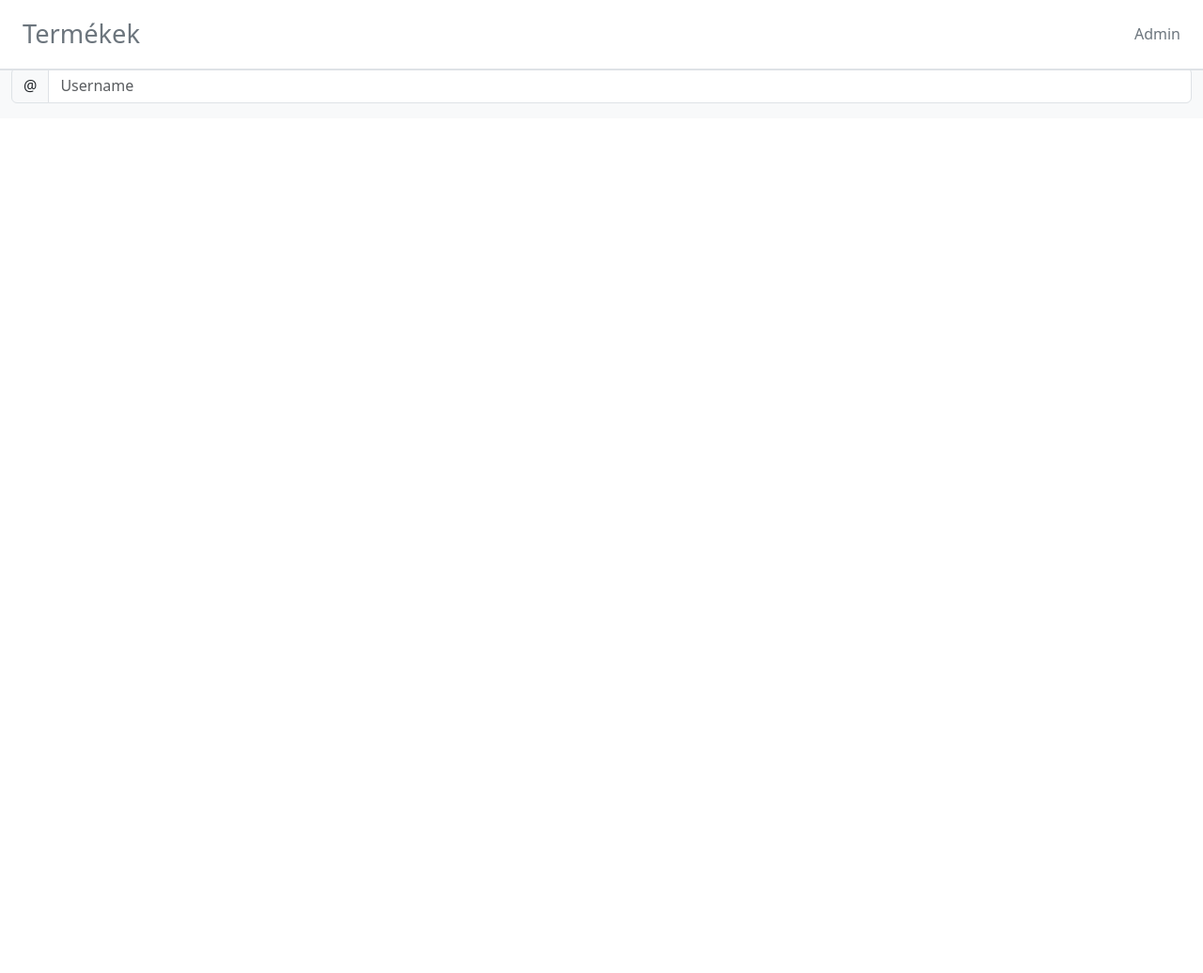
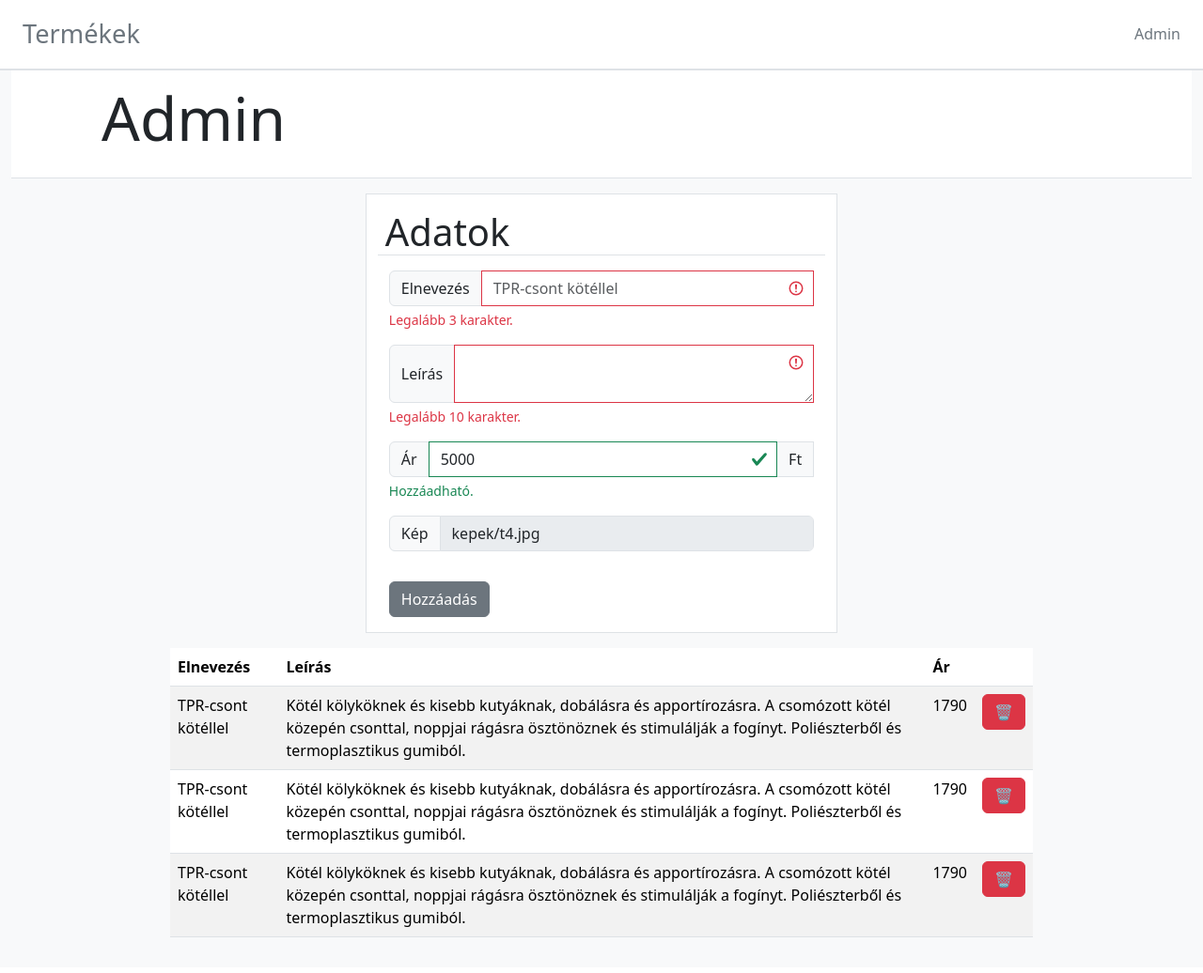
Before and after one commit to KAkos27/MVCWebshop, a plain HTML site: page index.html in a window 1280 px wide. Shown: the whole page at 94% size. Before the commit the page ends 800 px from the top, so only its background shows below. Drawn offline with nearby package versions, Linux system fonts and the light colour scheme.

Commit message:
admin oldal html

```diff
--- a/index.html
+++ b/index.html
@@ -40,15 +40,156 @@
         </div>
       </header>
       <section class="foOldal row my-4 pt-5">
-        <div class="input-group mb-3">
-          <span class="input-group-text" id="basic-addon1">@</span>
-          <input
-            type="text"
-            class="form-control"
-            placeholder="Username"
-            aria-label="Username"
-            aria-describedby="basic-addon1"
-          />
+        <div class="admin-valtozo">
+          <div class="container-fluid py-3 px-5 mb-3 bg-white border-bottom">
+            <div class="row m-0 d-flex align-items-center">
+              <h2 class="col-6 col-md-4 display-3 px-5">Admin</h2>
+            </div>
+          </div>
+          <div
+            id="admin-form"
+            class="container bg-white border py-3 mx-3 mx-auto"
+            style="width: 40%"
+          >
+            <h2 class="display-6 border-bottom mb-3 px-2">Adatok</h2>
+
+            <form class="was-validated">
+              <div class="container">
+                <div class="input-group mb-3">
+                  <span class="input-group-text" id="inputGroup-sizing-default"
+                    >Elnevezés</span
+                  >
+                  <input
+                    id="tipus"
+                    type="text"
+                    class="form-control"
+                    placeholder="TPR-csont kötéllel"
+                    pattern=".{3,}"
+                    required=""
+                  />
+                  <div class="valid-feedback">Hozzáadható.</div>
+                  <div class="invalid-feedback">Legalább 3 karakter.</div>
+                </div>
+
+                <div class="input-group mb-3">
+                  <span class="input-group-text">Leírás</span>
+                  <textarea
+                    class="form-control"
+                    aria-label="With textarea"
+                    minlength="10"
+                    maxlength="200"
+                    required=""
+                    style="max-height: 120px"
+                  ></textarea>
+                  <div class="valid-feedback">Hozzáadható.</div>
+                  <div class="invalid-feedback">Legalább 10 karakter.</div>
+                </div>
+
+                <div class="input-group mb-3">
+                  <span class="input-group-text" id="inputGroup-sizing-default"
+                    >Ár</span
+                  >
+                  <input
+                    id="ar"
+                    type="number"
+                    min="0"
+                    max="100000"
+                    value="5000"
+                    class="form-control"
+                    required=""
+                  />
+                  <span class="input-group-text" id="inputGroup-sizing-default"
+                    >Ft</span
+                  >
+                  <div class="valid-feedback">Hozzáadható.</div>
+                  <div class="invalid-feedback">Elvárt érték: 0 - 100000.</div>
+                </div>
+
+                <div class="input-group mb-3">
+                  <span class="input-group-text" id="inputGroup-sizing-default"
+                    >Kép</span
+                  >
+                  <input
+                    id="kep"
+                    type="text"
+                    class="form-control"
+                    aria-label="Sizing example input"
+                    aria-describedby="inputGroup-sizing-default"
+                    value="kepek/t4.jpg"
+                    disabled=""
+                  />
+                </div>
+              </div>
+
+              <div class="container pt-3">
+                <button
+                  type="submit"
+                  id="submitTablazat"
+                  class="btn btn-secondary"
+                >
+                  Hozzáadás
+                </button>
+              </div>
+            </form>
+          </div>
+          <div id="admin-tablazat" class="bg-light container-fluid py-3 w-75">
+            <div class="table-responsive">
+              <table class="table table-striped">
+                <thead>
+                  <tr>
+                    <th>Elnevezés</th>
+                    <th>Leírás</th>
+                    <th>Ár</th>
+                    <th></th>
+                  </tr>
+                </thead>
+                <tbody>
+                  <tr>
+                    <td>TPR-csont kötéllel</td>
+                    <td>
+                      Kötél kölyköknek és kisebb kutyáknak, dobálásra és
+                      apportírozásra. A csomózott kötél közepén csonttal,
+                      noppjai rágásra ösztönöznek és stimulálják a fogínyt.
+                      Poliészterből és termoplasztikus gumiból.
+                    </td>
+                    <td>1790</td>
+
+                    <td>
+                      <button id="0" class="btn btn-danger torol">🗑️</button>
+                    </td>
+                  </tr>
+                  <tr>
+                    <td>TPR-csont kötéllel</td>
+                    <td>
+                      Kötél kölyköknek és kisebb kutyáknak, dobálásra és
+                      apportírozásra. A csomózott kötél közepén csonttal,
+                      noppjai rágásra ösztönöznek és stimulálják a fogínyt.
+                      Poliészterből és termoplasztikus gumiból.
+                    </td>
+                    <td>1790</td>
+
+                    <td>
+                      <button id="0" class="btn btn-danger torol">🗑️</button>
+                    </td>
+                  </tr>
+                  <tr>
+                    <td>TPR-csont kötéllel</td>
+                    <td>
+                      Kötél kölyköknek és kisebb kutyáknak, dobálásra és
+                      apportírozásra. A csomózott kötél közepén csonttal,
+                      noppjai rágásra ösztönöznek és stimulálják a fogínyt.
+                      Poliészterből és termoplasztikus gumiból.
+                    </td>
+                    <td>1790</td>
+
+                    <td>
+                      <button id="0" class="btn btn-danger torol">🗑️</button>
+                    </td>
+                  </tr>
+                </tbody>
+              </table>
+            </div>
+          </div>
         </div>
         <!-- <div class="tartalom row col-lg-7 col-12"></div>
         <div class="col-12 col-lg-5 position-relative border-start border-2">
--- a/style.css
+++ b/style.css
@@ -12,4 +12,12 @@
     top: auto !important;
     padding-bottom: 2rem;
   }
+
+  #admin-tablazat {
+    width: 100% !important;
+  }
+
+  #admin-form {
+    width: 100% !important;
+  }
 }
```
